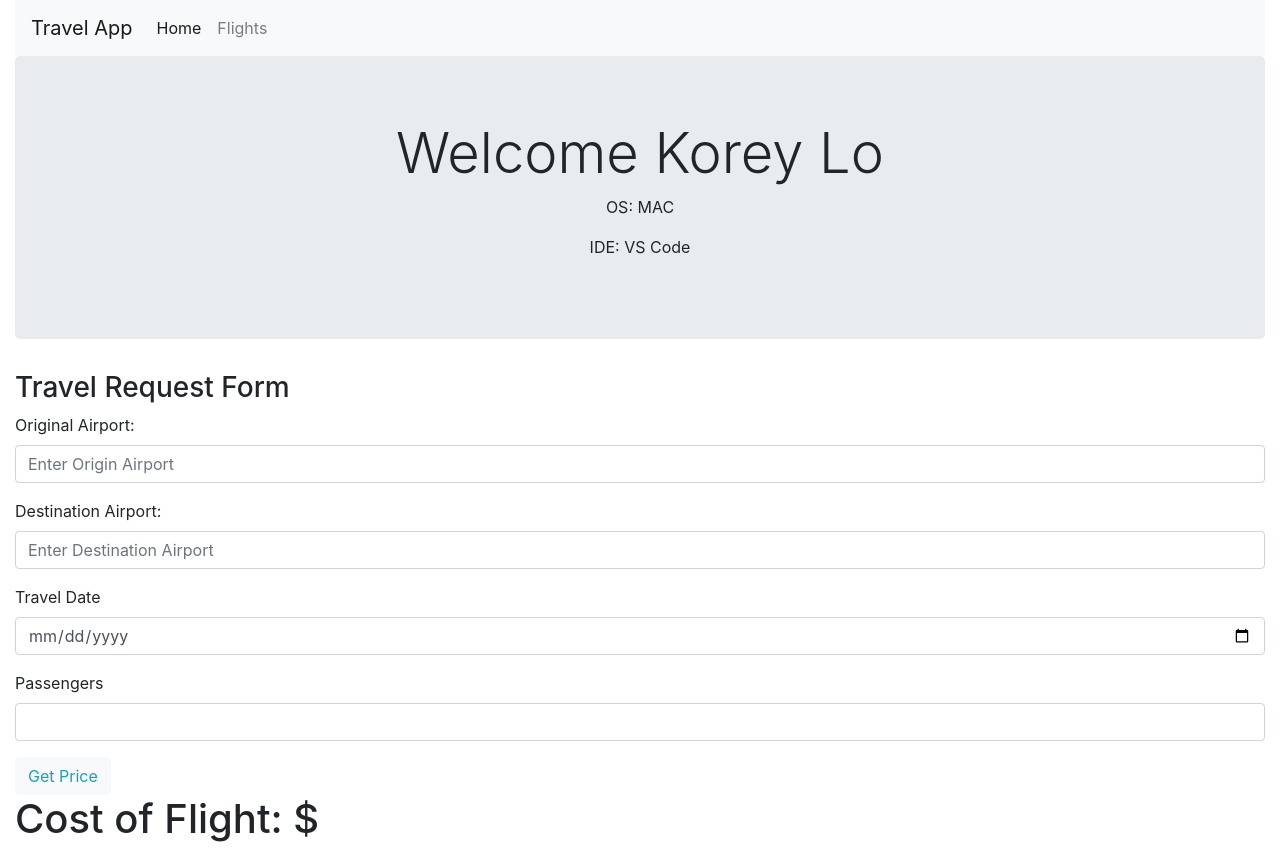
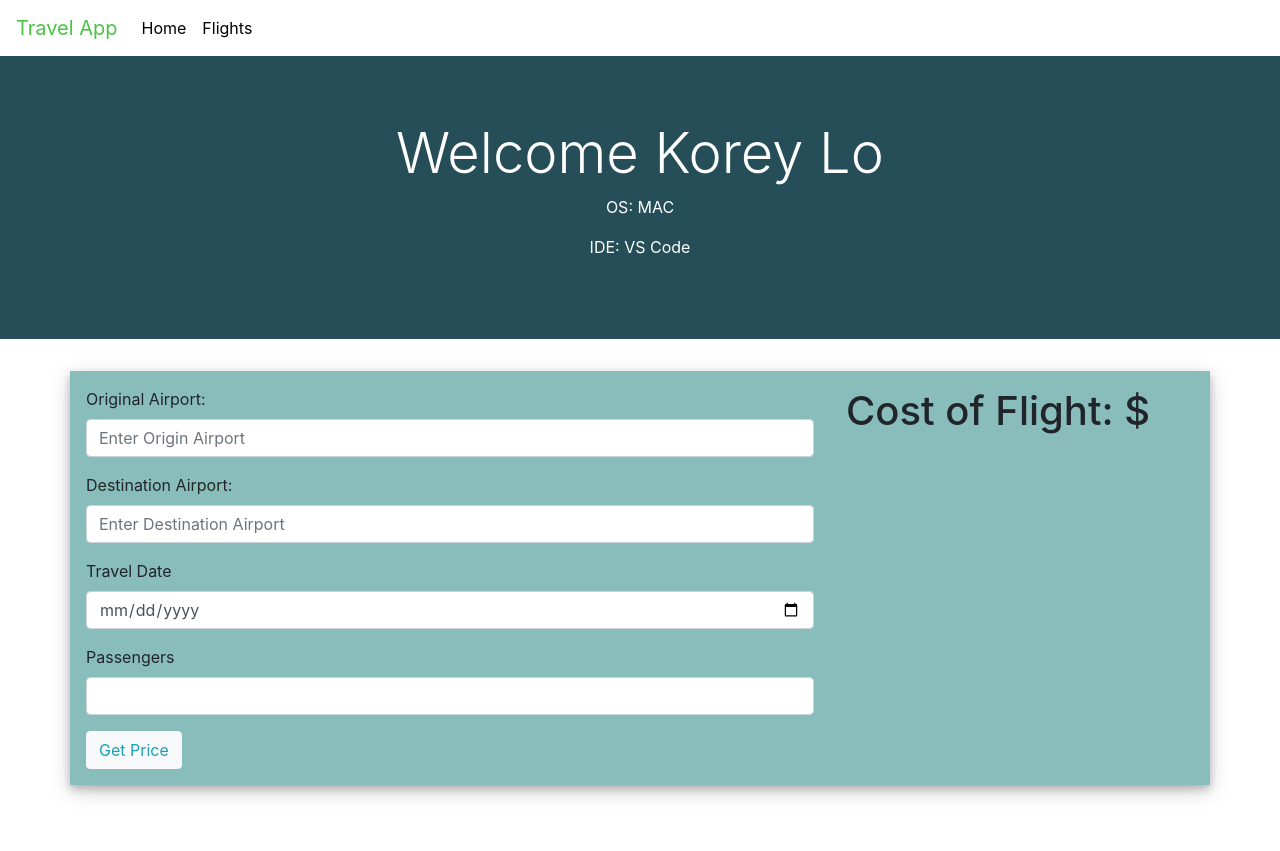
Before and after one commit to koreylo9/CSC463, an Angular app: page / in a window 1280 px wide. Built offline with nearby package versions, Linux system fonts and the light colour scheme.

Commit message:
add some bootstrap containers and styling to them

```diff
--- a/src/app/app.component.html
+++ b/src/app/app.component.html
@@ -1,4 +1,4 @@
-<nav class="navbar navbar-expand-lg navbar-light bg-light">
+<nav class="navbar navbar-expand-lg">
   <a class="navbar-brand" href="#">{{title}}</a>
   <button class="navbar-toggler" type="button" data-toggle="collapse" data-target="#navbarSupportedContent" aria-controls="navbarSupportedContent" aria-expanded="false" aria-label="Toggle navigation">
     <span class="navbar-toggler-icon"></span>
@@ -15,11 +15,15 @@
     </ul>
   </div>
 </nav>
+
 <div class="jumbotron text-center">
+  <div class="container">
   <h2 class="display-4">Welcome Korey Lo</h2>
-  <p>OS: MAC
-  <p>IDE: VS Code
+  <p>OS: MAC</p>
+  <p>IDE: VS Code</p>
+</div>
 </div>
 
 
+
   <app-travel-request></app-travel-request>
--- a/src/app/travel-request/travel-request.component.html
+++ b/src/app/travel-request/travel-request.component.html
@@ -1,4 +1,6 @@
-<h3>Travel Request Form</h3>
+<div class="container form-container mb-5">
+  <div class="row">
+    <div class="col-8 p-3">
       <form>
         <div class="form-group">
           <label for="originationAirport">Original Airport: </label>
@@ -20,9 +22,15 @@
           <input [(ngModel)]="passengers"  name="passengers" type="number" class="form-control" id="passengers" aria-describedby="numPassengers">
           <small id="numPassengers" class="form-text text-muted"></small>
         </div>
-  <button (click)="calculatePrice()"
-                class="btn btn-light text-info" id="price" name="price">
+        <button (click)="calculatePrice()" class="btn btn-light text-info" id="price" name="price">
           Get Price
         </button>
+      </form>
+    </div>
+    <div class="col-4 p-3">
       <h1>Cost of Flight: ${{price}}</h1>
-</form>
+
+    </div>
+  </div>
+
+</div>
--- a/src/index.html
+++ b/src/index.html
@@ -8,8 +8,8 @@
   <link rel="icon" type="image/x-icon" href="favicon.ico">
 </head>
 <body>
-  <div class="container-fluid">
+
     <app-root></app-root>
-  </div>
+
 </body>
 </html>
--- a/src/styles.css
+++ b/src/styles.css
@@ -1 +1,21 @@
 /* You can add global styles to this file, and also import other style files */
+
+
+.navbar-brand{
+  color: #49c546;
+}
+
+.nav-link{
+  color:black;
+}
+
+.jumbotron{
+  background-color:#254e58;
+  border-radius: 0;
+  color:white;
+}
+
+.form-container{
+  background-color:#88bdbc;
+  box-shadow: 0 4px 8px 0 rgba(0, 0, 0, 0.2), 0 6px 20px 0 rgba(0, 0, 0, 0.19);
+}
```
Lines whose indentation alone changed are shown as unchanged.
